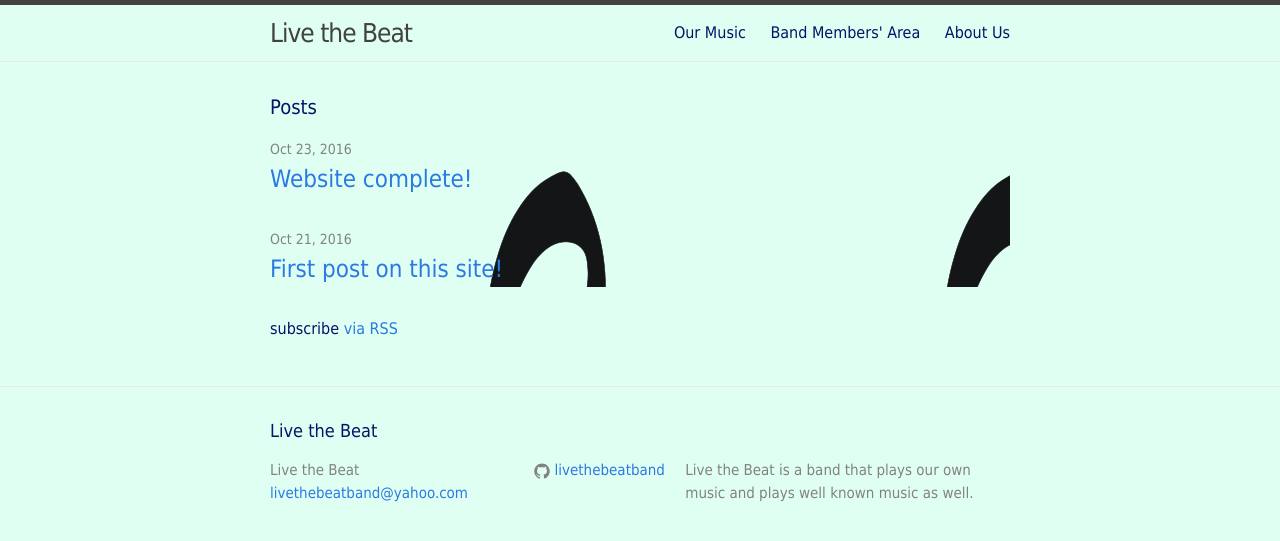
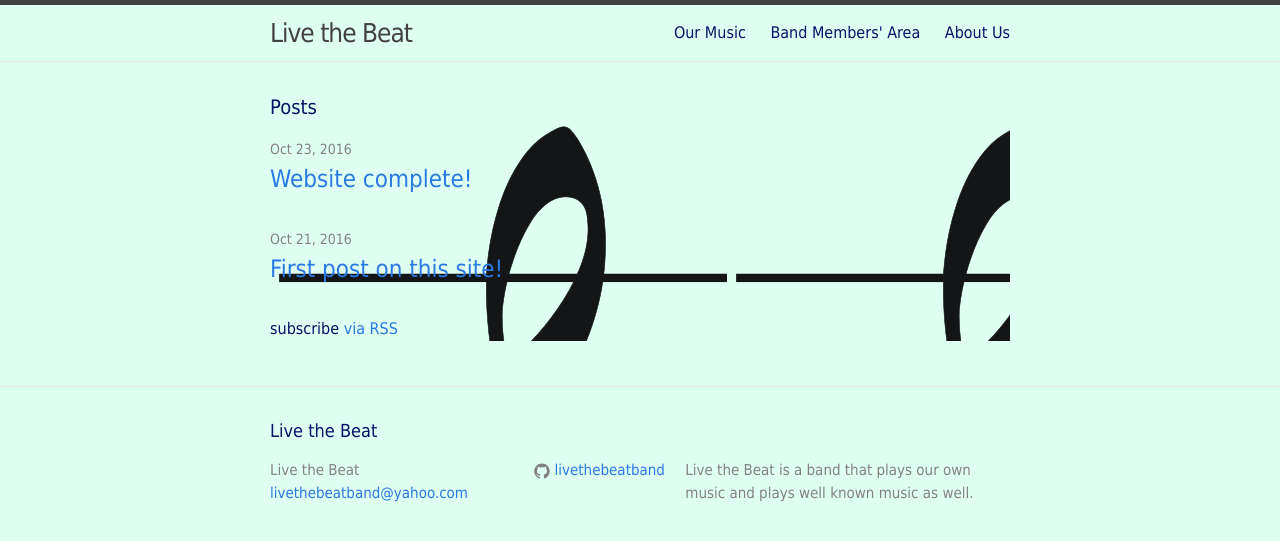
Before and after one commit to livethebeatband/livethebeatband.github.io, a Jekyll site: the page built from index.html, in a window 1280 px wide. Shown: the top 541 px of the page. Built offline with Jekyll 4.4.1, drawn with Linux system fonts in a browser that asks for light colours.

Commit message:
Update index.html

```diff
--- a/index.html
+++ b/index.html
@@ -2,11 +2,11 @@
 layout: default
 ---
 
-<div class="home">
+<div class="home" style="background: url(treble-clef.png)">
 
   <h1 class="page-heading">Posts</h1>
 
-  <ul class="post-list" style="background: url(treble-clef.png)">
+  <ul class="post-list">
     {% for post in site.posts %}
       <li>
         <span class="post-meta">{{ post.date | date: "%b %-d, %Y" }}</span>
```
